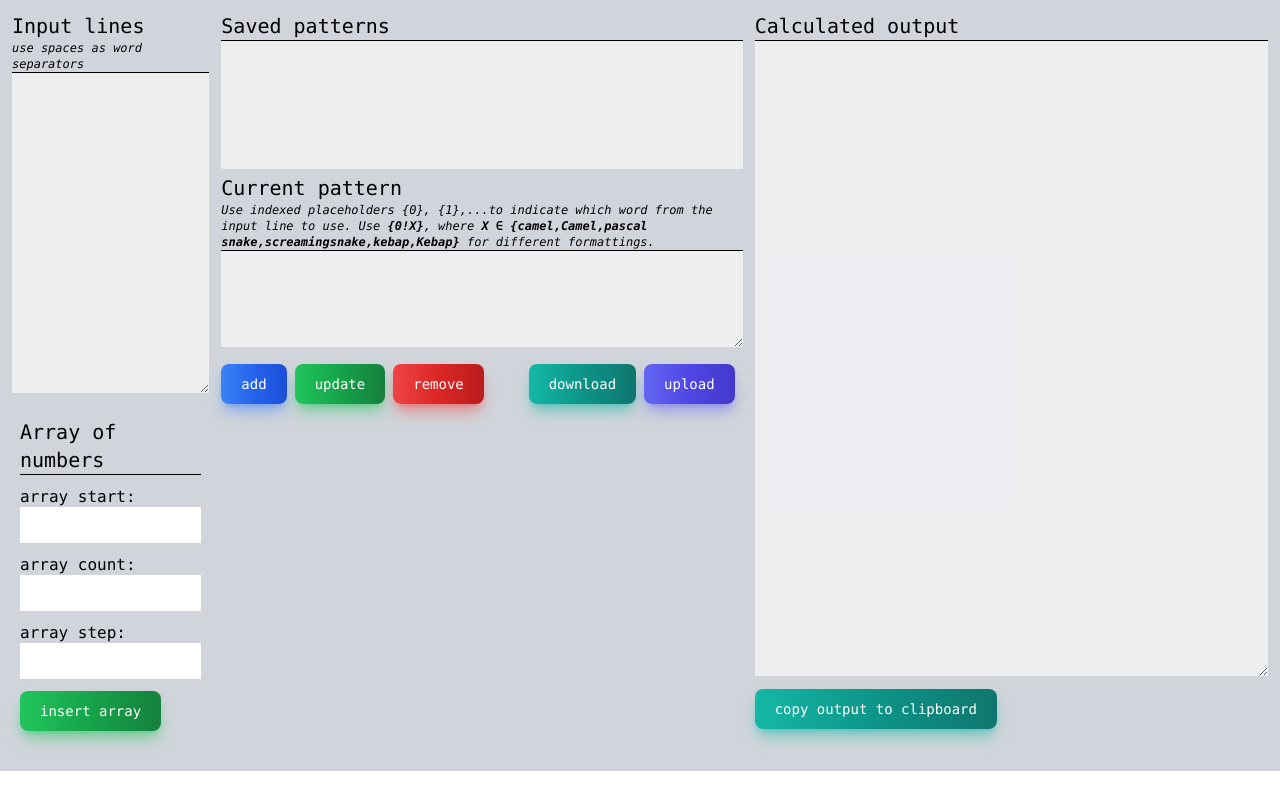
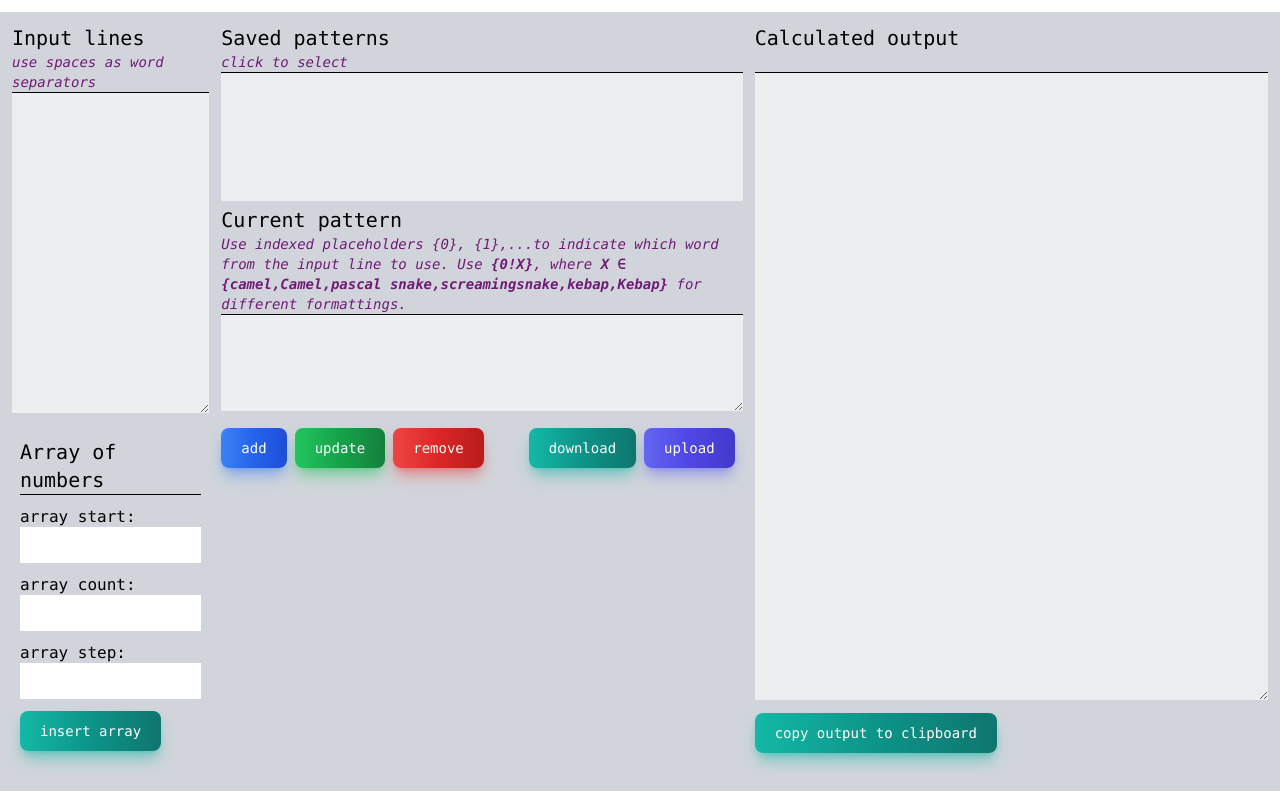
Before and after one commit to mensaco/Transformer, a website: page index.html in a window 1280 px wide. Drawn offline with Linux system fonts and the light colour scheme; a script that the page names is missing; a web font is replaced by a local one.

Commit message:
pak reformatim

```diff
--- a/index.html
+++ b/index.html
@@ -18,11 +18,11 @@
 </head>
 
 <body class="font-mono leading-5">
-    <div class="max-w-screen-2xl 2xl:mx-auto">
-        <div class="grid md:flex w-full">
+    <div class="max-w-screen-2xl 2xl:mx-auto mt-3">
+        <div class="grid md:flex w-full  border-3 border-gray-300" >
             <div class="md:w-2/12 bg-gray-300 p-3 md:pr-1">
                 <div class="text-xl">Input lines</div>
-                <div class="italic text-xs">use spaces as word separators</div>
+                <div class="italic text-sm text-fuchsia-900">use spaces as word separators</div>
                     <hr>
                 <textarea spellcheck="false" class="h-[20rem] w-full min-h-[10rem] bg-white/60 p-1"
                     data-bind="textInput: input"></textarea>
@@ -43,7 +43,7 @@
                     </div>
                     <div class="mb-3">
                         <button
-                        class="text-white bg-gradient-to-r from-green-500 via-green-600 to-green-700 hover:bg-gradient-to-br focus:ring-4 focus:ring-green-300 dark:focus:ring-green-800 shadow-lg shadow-green-500/50 dark:shadow-lg dark:shadow-green-800/80 font-medium rounded-lg text-sm px-5 py-2.5 text-center mr-2 mb-2 "
+                        class="text-white bg-gradient-to-r from-teal-500 via-teal-600 to-teal-700 hover:bg-gradient-to-br focus:ring-4 focus:ring-teal-300 dark:focus:ring-teal-800 shadow-lg shadow-teal-500/50 dark:shadow-lg dark:shadow-teal-800/80 font-medium rounded-lg text-sm px-5 py-2.5 text-center mr-2 mb-2 "
                         data-bind="click: insertArray">insert array</button>
                     </div>
 
@@ -51,12 +51,13 @@
             </div>
             <div class="md:w-5/12 bg-gray-300 p-3 md:pl-2 md:pr-1">
                 <div class="text-xl">Saved patterns</div>
+                <div class="italic text-sm text-fuchsia-900">click to select</div>
                     <hr>
                 <select data-bind="options:patterns, value: selectedPattern, click: patternChanged"
                     class="w-full bg-white/60 mb-1 p-1" size="6">
                 </select>
                 <div class="text-xl">Current pattern</div>
-                <div class="italic text-xs">Use indexed placeholders {0}, {1},...to indicate which word from the input line to use. Use <b>{0!X}</b>, where <b>X &in; {camel,Camel,pascal snake,screamingsnake,kebap,Kebap}</b> for different formattings. </div>
+                <div class="italic text-sm text-fuchsia-900">Use indexed placeholders {0}, {1},...to indicate which word from the input line to use. Use <b>{0!X}</b>, where <b>X &in; {camel,Camel,pascal snake,screamingsnake,kebap,Kebap}</b> for different formattings. </div>
                     <hr>
                 <textarea spellcheck="false" class="w-full min-h-[6rem] bg-white/60 p-1"
                     data-bind="textInput: pattern"></textarea>
@@ -81,9 +82,9 @@
             </div>
             <div class="md:w-5/12 bg-gray-300 p-3 md:pl-2">
                 <div class="text-xl">Calculated output</div>
-
+                <div class="italic text-sm text-fuchsia-900"> &nbsp;</div>
                     <hr>
-                <textarea spellcheck="false" class="h-[calc(100%-7rem)] w-full min-h-[10rem] bg-white/60 p-1 mb-2"
+                <textarea spellcheck="false" class="h-[calc(100%-8rem)] w-full min-h-[10rem] bg-white/60 p-1 mb-2"
                     data-bind="text: output"></textarea>
 
                     <!-- ko if: !!navigator.clipboard.writeText -->
```
Also changed, not shown: styles.css.
